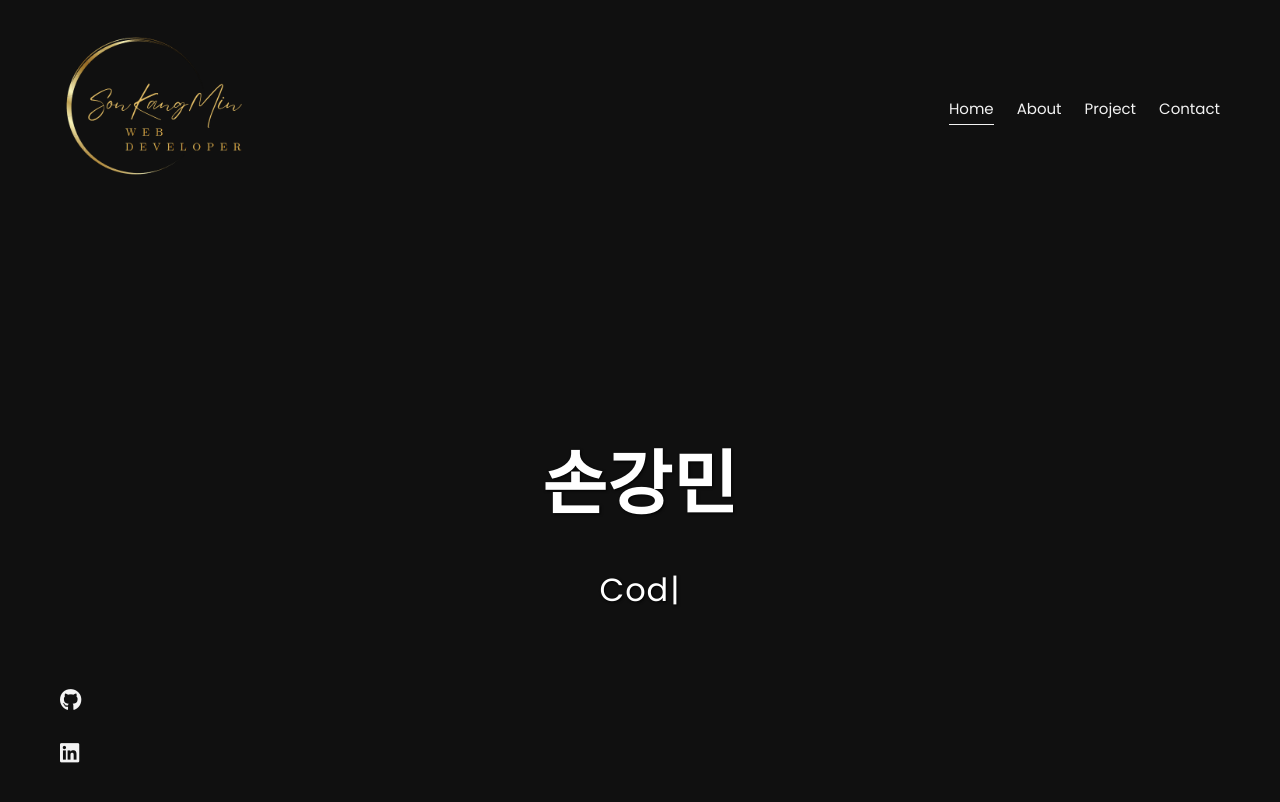
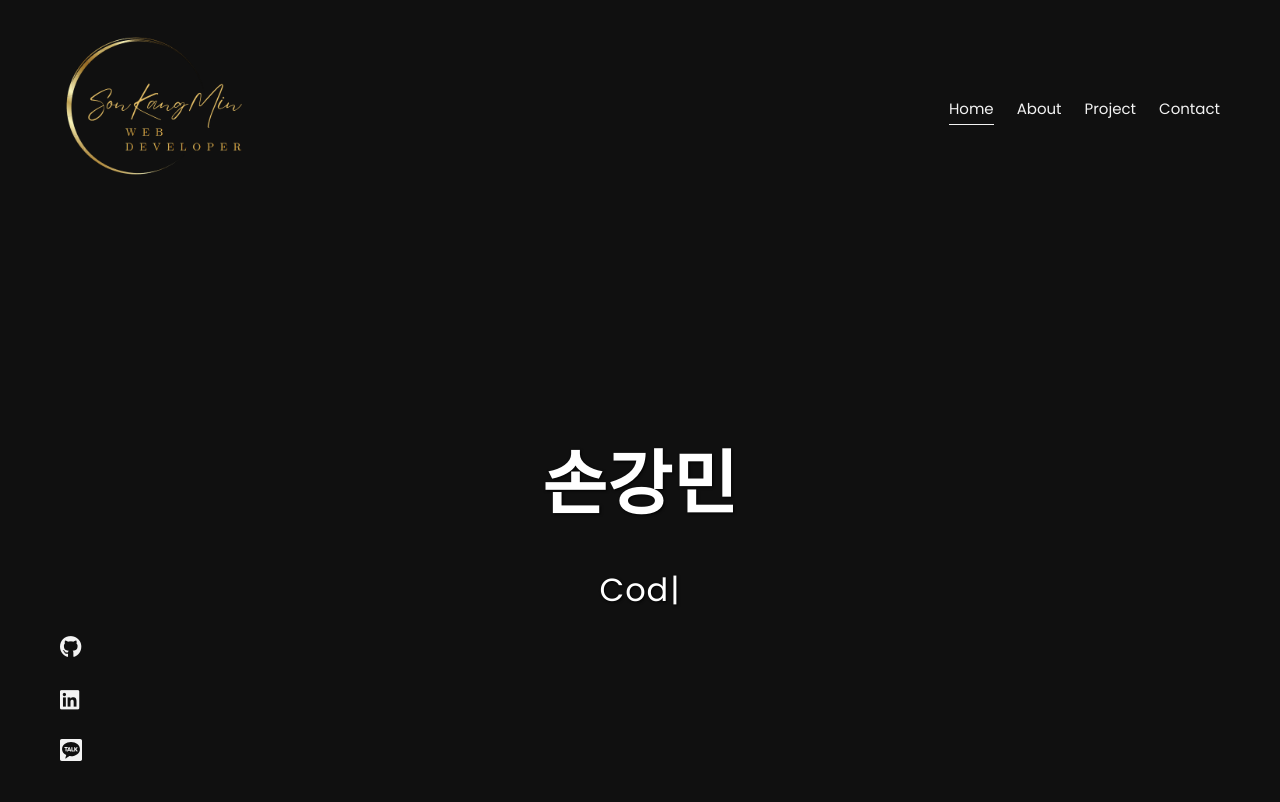
Before and after one commit to SonGangMin/SonGangMin.github.io, a React (Create React App) app: page / in a window 1280 px wide. Shown: the top 802 px of the page. Built offline with nearby package versions, Linux system fonts and the light colour scheme.

Commit message:
카카오 아이콘 추가

```diff
--- a/package.json
+++ b/package.json
@@ -11,6 +11,7 @@
     "framer-motion": "^10.0.1",
     "react": "^18.2.0",
     "react-dom": "^18.2.0",
+    "react-icons": "^4.10.1",
     "react-intersection-observer": "^9.4.3",
     "react-modal": "^3.16.1",
     "react-router-dom": "^6.8.2",
--- a/src/components/SocialIcons.js
+++ b/src/components/SocialIcons.js
@@ -1,3 +1,5 @@
+import { SiKakaotalk } from "react-icons/si";
+
 const SocialIcons = () => {
   const styles = {
     icon: {
@@ -32,6 +34,13 @@ const SocialIcons = () => {
           title="손강민의 LinkedIn"
         ></i>
       </a>
+      <a
+        className="icon"
+        style={styles.icon}
+        href="https://open.kakao.com/o/sPL5cFAf"
+      >
+        <SiKakaotalk />
+      </a>
     </div>
   );
 };
```
Also changed, not shown: 1 other file (tests, documents, lock files or other folders).
